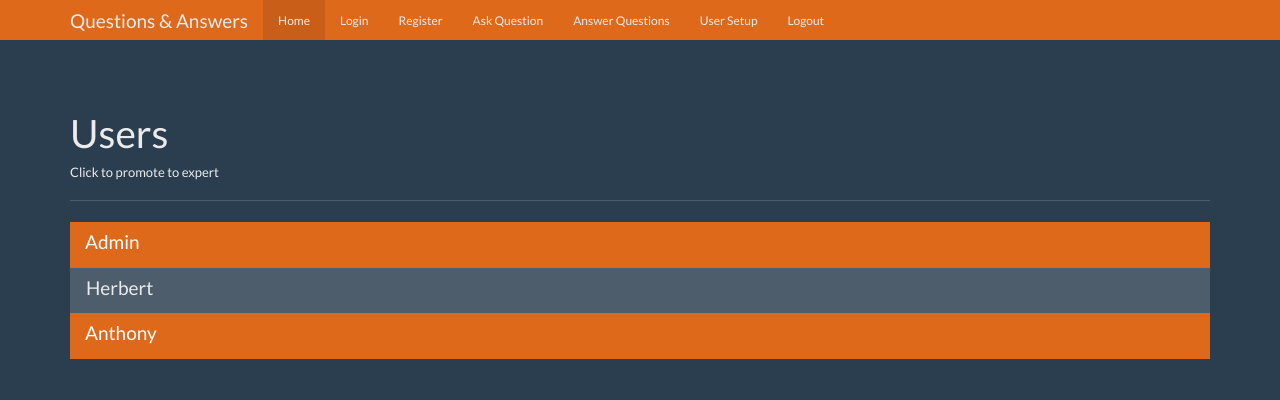
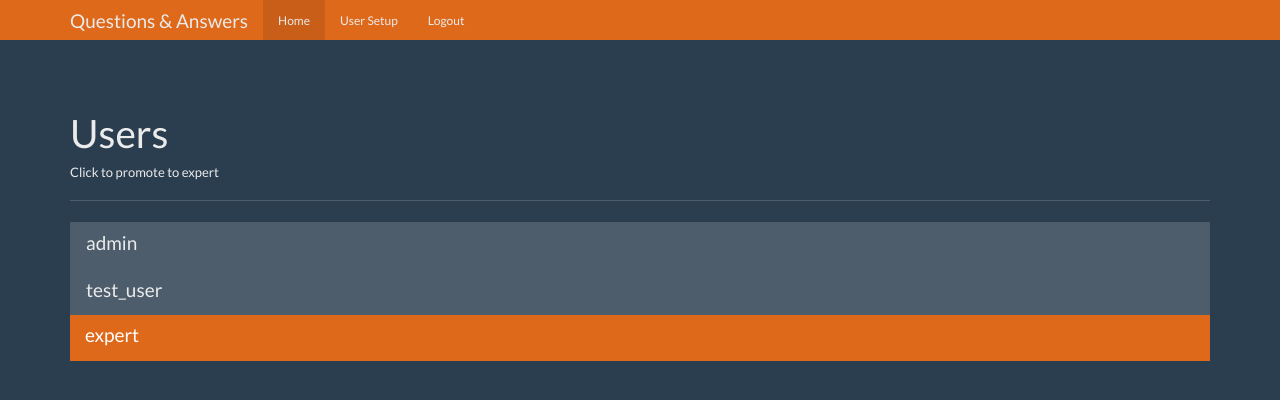
Before and after one commit to JallaJenkins/Flask_course_QuestionAnswerApp, a Flask app: page /users in a window 1280 px wide. Shown: the top 400 px of the page. Run offline with Flask 3, Linux system fonts and the light colour scheme; a user stored in the database is signed in; data comes from the database, SQL or seed files in the repository; both versions use the stored data as it was after the commit; some libraries are stand-ins or nearby versions.

Commit message:
Lecture 61

```diff
--- a/app.py
+++ b/app.py
@@ -11,28 +11,39 @@ def close_db(error):
   if hasattr(g, 'sqlite_db'):
     g.sqlite_db.close()
 
+def get_current_user():
+  user_result = None
+
+  if 'user' in session:
+    user = session['user']
+    db = get_db()
+    user_cur = db.execute('select id, name, password, expert, admin from users where name = ?', [user])
+    user_result = user_cur.fetchone()
+
+  return user_result
+
 @app.route('/')
 def index():
-  user = None
-  if 'user' in session:
-    user = session['user']
-
+  user = get_current_user()
   return render_template('home.html', user=user)
 
 @app.route('/register', methods=['GET', 'POST'])
 def register():
+  user = get_current_user()
   if request.method == 'POST':
     db = get_db()
     hashed_password = generate_password_hash(request.form['password'], method='pbkdf2')
     db.execute('insert into users (name, password, expert, admin) values (?, ?, ?, ?)',
                 [request.form['name'], hashed_password, 0, 0])
     db.commit()
-    return f"<h1>User created</h1>"
+    session['user'] = request.form['name']
+    return redirect(url_for('index'))
 
-  return render_template('register.html')
+  return render_template('register.html', user=user)
 
 @app.route('/login', methods=['GET', 'POST'])
 def login():
+  user = get_current_user()
   if request.method == 'POST':
     db = get_db()
     name = request.form['name']
@@ -42,31 +53,58 @@ def login():
 
     if check_password_hash(user_result['password'], password):
       session['user'] = user_result['name']
-      return "<h1>The password is correct!</h1>"
+      return redirect(url_for('index'))
     else:
       return "<h1>Sorry wrong password!</h1>"
 
-  return render_template('login.html')
+  return render_template('login.html', user=user)
 
 @app.route('/question')
 def question():
-  return render_template('question.html')
+  user = get_current_user()
+  return render_template('question.html', user=user)
 
 @app.route('/answer')
 def answer():
-  return render_template('answer.html')
+  user = get_current_user()
+  return render_template('answer.html', user=user)
 
-@app.route('/ask')
+@app.route('/ask', methods=['GET', 'POST'])
 def ask():
-  return render_template('ask.html')
+  user = get_current_user()
+  db = get_db()
+
+  if request.method == 'POST':
+    db.execute('insert into questions (question_text, asked_by_id, expert_id) values (?, ? ,?)', [request.form['question'], user['id'] , request.form['expert']])
+    db.commit()
+    return redirect(url_for('index'))
+
+  expert_cur = db.execute('select id, name from users where expert = 1')
+  expert_results = expert_cur.fetchall()
+
+  return render_template('ask.html', user=user, experts=expert_results)
 
 @app.route('/unanswered')
 def unanswered():
-  return render_template('unanswered.html')
+  user = get_current_user()
+  return render_template('unanswered.html', user=user)
 
 @app.route('/users')
 def users():
-  return render_template('users.html')
+  user = get_current_user()
+
+  db = get_db()
+  users_cur = db.execute('select id, name, expert, admin from users')
+  users_results = users_cur.fetchall()
+
+  return render_template('users.html', user=user, users=users_results)
+
+@app.route('/promote/<user_id>')
+def promote(user_id):
+  db = get_db()
+  db.execute('update users set expert = 1 where id = ?', [user_id])
+  db.commit()
+  return redirect(url_for('users'))
 
 @app.route('/logout')
 def logout():
--- a/templates/users.html
+++ b/templates/users.html
@@ -24,13 +24,23 @@
         </div>
         <div id="navbar" class="navbar-collapse collapse">
           <ul class="nav navbar-nav">
-            <li class="active"><a href="#">Home</a></li>
-            <li><a href="#">Login</a></li>
-            <li><a href="#">Register</a></li>
-            <li><a href="#">Ask Question</a></li>
-            <li><a href="#">Answer Questions</a></li>
-            <li><a href="#">User Setup</a></li>
-            <li><a href="#">Logout</a></li>
+            <li class="active"><a href="{{ url_for('index') }}">Home</a></li>
+            {% if not user %}
+            <li><a href="{{ url_for('login') }}">Login</a></li>
+            <li><a href="{{ url_for('register') }}">Register</a></li>
+            {% endif %}
+            {% if user and user['admin'] == 0 and user['expert'] == 0%}
+            <li><a href="{{ url_for('ask') }}">Ask Question</a></li>
+            {% endif%}
+            {%if user and user['expert'] == 1 %}
+            <li><a href="{{ url_for('answer') }}">Answer Questions</a></li>
+            {% endif %}
+            {% if user and user['admin'] == 1 %}
+            <li><a href="{{ url_for('users') }}">User Setup</a></li>
+            {% endif %}
+            {% if user %}
+            <li><a href="{{ url_for('logout') }}">Logout</a></li>
+            {% endif %}
           </ul>
         </div><!--/.nav-collapse -->
       </div>
@@ -45,15 +55,11 @@
       <div class="row">
         <div class="col-lg-12">
           <div class="list-group">
-            <a href="#" class="list-group-item active">
-              <h4 class="list-group-item-heading">Admin</h4>
+            {% for user in users %}
+            <a href="{{ url_for('promote', user_id=user['id']) }}" class="list-group-item {% if user['expert'] == 1 %} active {% endif %}">
+              <h4 class="list-group-item-heading">{{ user['name']}}</h4>
             </a>
-            <a href="#" class="list-group-item">
-              <h4 class="list-group-item-heading">Herbert</h4>
-            </a>
-            <a href="#" class="list-group-item active">
-              <h4 class="list-group-item-heading">Anthony</h4>
-            </a>
+            {% endfor %}
           </div>
         </div><!-- /.col-lg-12 -->
       </div>
```
Also changed, not shown: templates/answer.html (+17 -7 lines), templates/ask.html (+23 -15 lines), templates/home.html (+12 -6 lines), templates/login.html (+17 -7 lines), templates/question.html (+17 -7 lines), templates/register.html (+17 -7 lines), templates/unanswered.html (+17 -7 lines), question.db, 1 other file.
